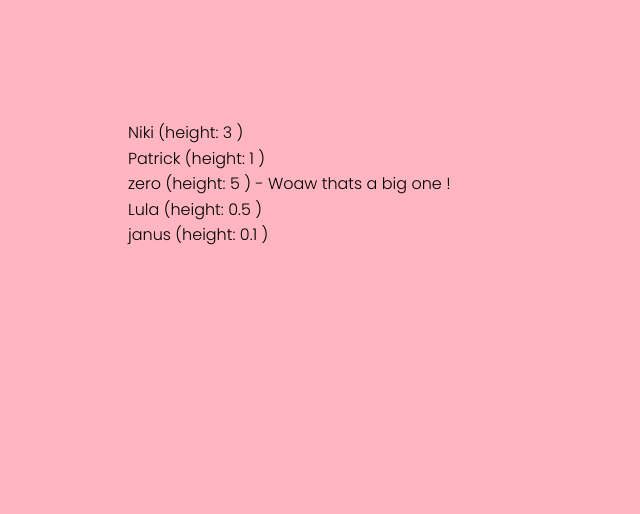
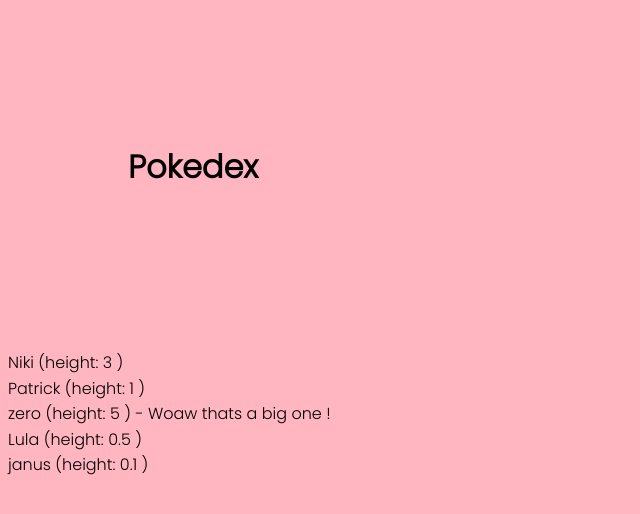
Before and after one commit to Calamity-chain/BeBapp, a plain HTML site: page index.html in a window 1280 px wide. Shown: the whole page, without its empty margins (0-640 px from the left). Drawn offline with Linux system fonts and the light colour scheme.

Commit message:
Update of main content in body of index page

```diff
--- a/index.html
+++ b/index.html
@@ -13,9 +13,9 @@
   </header>
   <!--This is where the main content will be-->
   <main>
-    <div class="pokemon-list">
-      <script src="js/scripts.js"></script>
-    </div>
+    <h1>Pokedex</h1>
+    <ul class='pokemon-list'></ul>
   </main>
+  <script src="js/scripts.js"></script>
 </body>
 </html>
```
